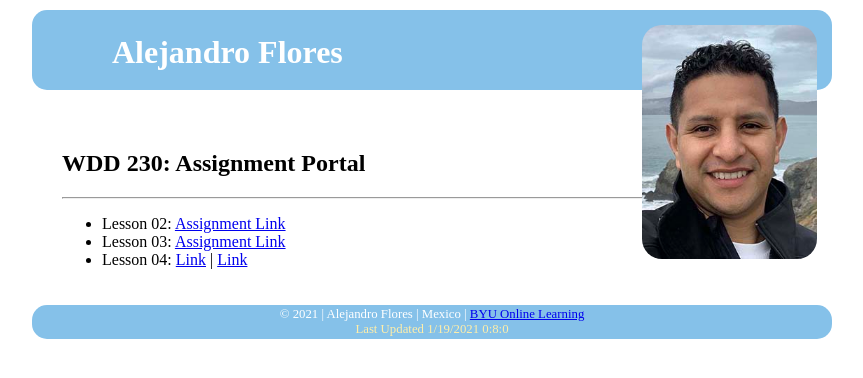
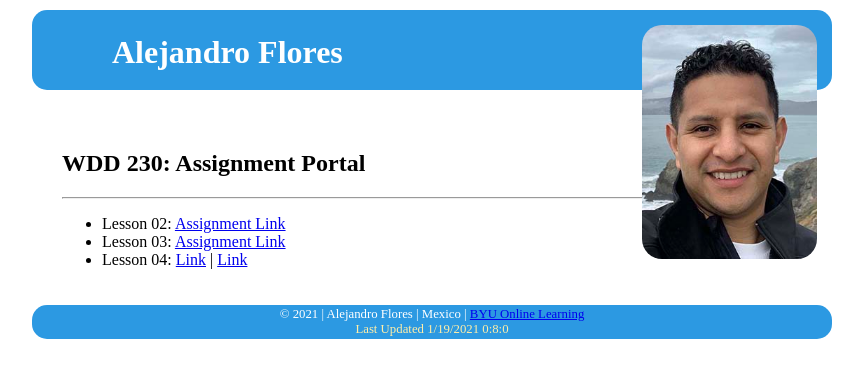
Before and after one commit to MAlejandroFlores/malejandroflores.github.io, a plain HTML site: page index.html in a window 1280 px wide. Shown: the whole page, without its empty margins (138-1001 px from the left). Drawn offline with Linux system fonts and the light colour scheme.

Commit message:
Change color to pass contrast test

```diff
--- a/css/styles.css
+++ b/css/styles.css
@@ -13,7 +13,7 @@ body {
 }
 
 header {
-    background-color: #85C1E9;
+    background-color: #2c99e2;
     color: #FFFFFF;
     padding-left: 80px;
     padding-top: 3px;
@@ -50,7 +50,7 @@ img {
 }
 
 footer {
-    background-color: #85C1E9;
+    background-color: #2c99e2;
     color: #FFFFFF;
     text-align: center;
     font-size: 80%;
```
